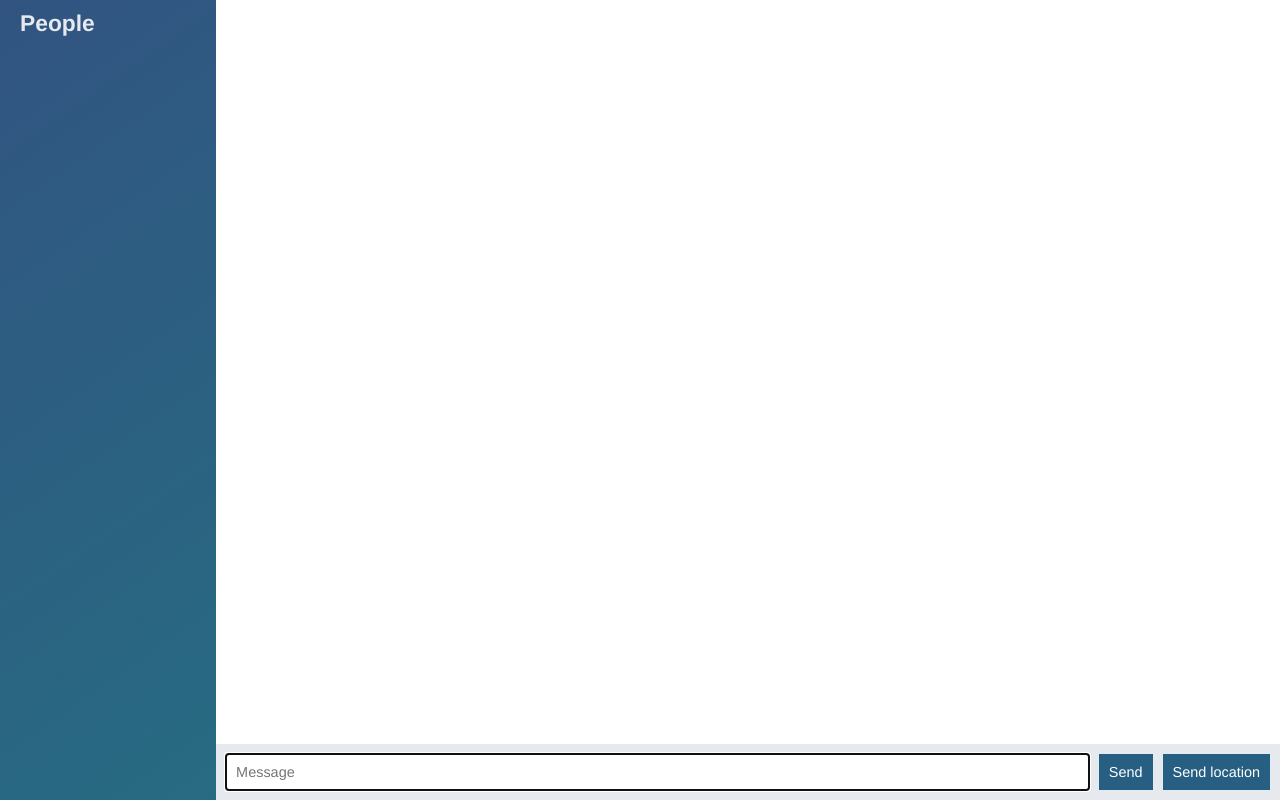
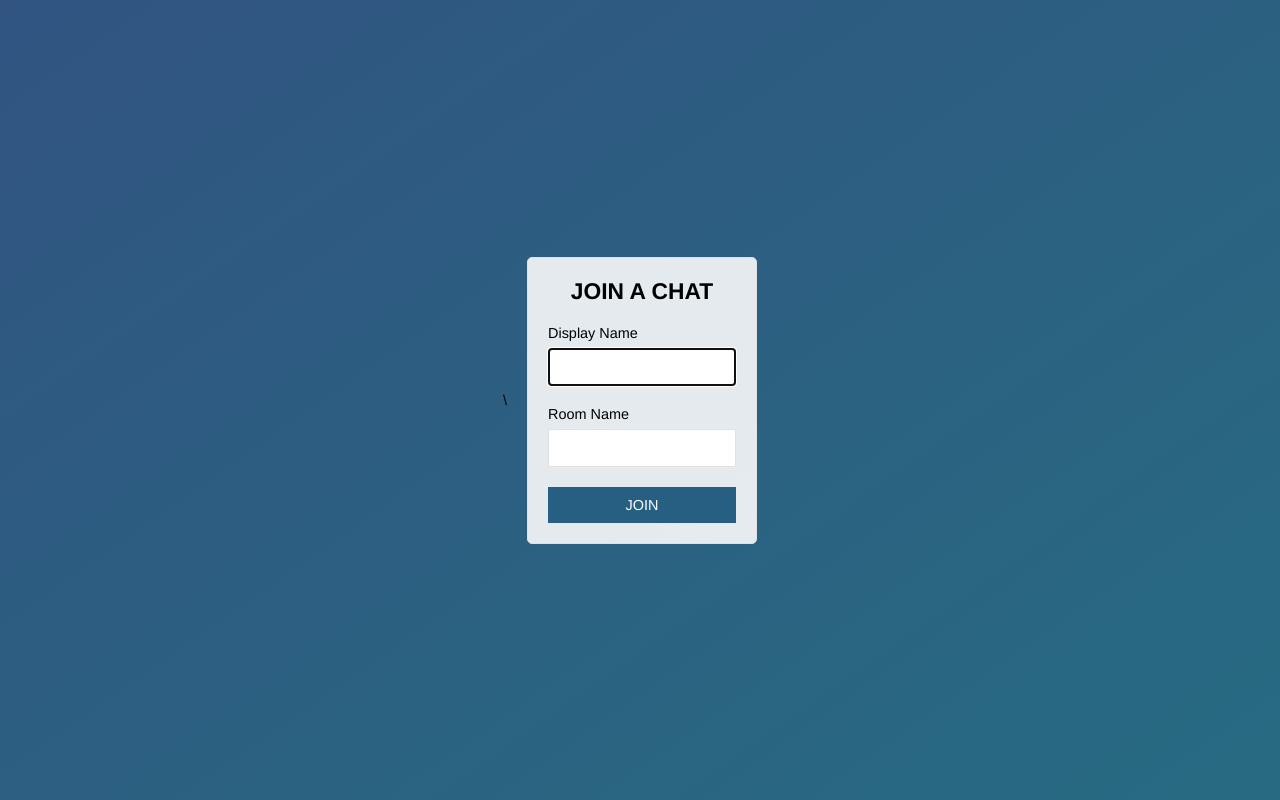
Before and after one commit to Amandeep1998/node-chat-app, a website: page public/index.html in a window 1280 px wide. Drawn offline with nearby package versions, Linux system fonts and the light colour scheme; no server answers.

Commit message:
Add join page

```diff
--- a/public/index.html
+++ b/public/index.html
@@ -2,56 +2,29 @@
 <html lang="en" dir="ltr">
   <head>
     <meta charset="utf-8">
+    <meta name="viewport" content="width=device-width, initial-scale=1, user-scalable=no">\
     <link rel="stylesheet" href="/css/styles.css">
-    <title></title>
+    <title>JOIN PAGE | CHATAPP</title>
   </head>
-  <body class="chat">
-    <div class="chat__sidebar">
-      <h3>People</h3>
-      <div id="users"></div>
+  <body class="centered-form">
+    <div class="centered-form__form">
+      <form action="chat.html">
+        <div class="form-field">
+          <h3>JOIN A CHAT</h3>
+        </div>
+        <div class="form-field">
+          <label>Display Name</label>
+          <input type="text" name="name" autofocus />
+        </div>
+        <div class="form-field">
+          <label>Room Name</label>
+          <input type="text" name="room" autofocus />
+        </div>
+        <div class="form-field">
+          <button>JOIN</button>
+        </div>
+      </form>
     </div>
 
-  <div class="chat__main">
-      <ol id="messages" class="chat__messages"></ol>
-
-    <div class="chat__footer">
-      <form id="message-form">
-        <input type="text" name="message" placeholder="Message" autofocus autocomplete="off"/>
-        <button>Send</button>
-      </form>
-      <button id="send-location">Send location</button>
-    </div>
-  </div>
-
-    <script id="message-template" type="text/template">
-      <li class="message">
-        <div class="message__title">
-          <h4>{{from}}</h4>
-          <span>{{createdAt}}</span>
-        </div>
-        <div class="message__body">
-          <p>{{text}}</p>
-        </div>
-      </li>
-    </script>
-
-
-    <script id="location-message-template" type="text/template">
-      <li class="message">
-        <div class="message__title">
-          <h4>{{from}}</h4>
-          <span>{{createdAt}}</span>
-        </div>
-        <div class="message__body">
-          <a href="{{url}}" target="_blank">My Current Location</a>
-        </div>
-      </li>
-    </script>
-
-    <script src="/socket.io/socket.io.js"> </script>
-    <script src="/js/libs/jquery-3.3.1.min.js"></script>
-    <script src="/js/libs/moment.js"></script>
-    <script src="/js/libs/mustache.js"></script>
-    <script src = "/js/index.js"> </script>
   </body>
 </html>
```
Also changed, not shown: public/chat.html (added, +58 -0 lines), public/js/chat.js (renamed from public/js/index.js).
